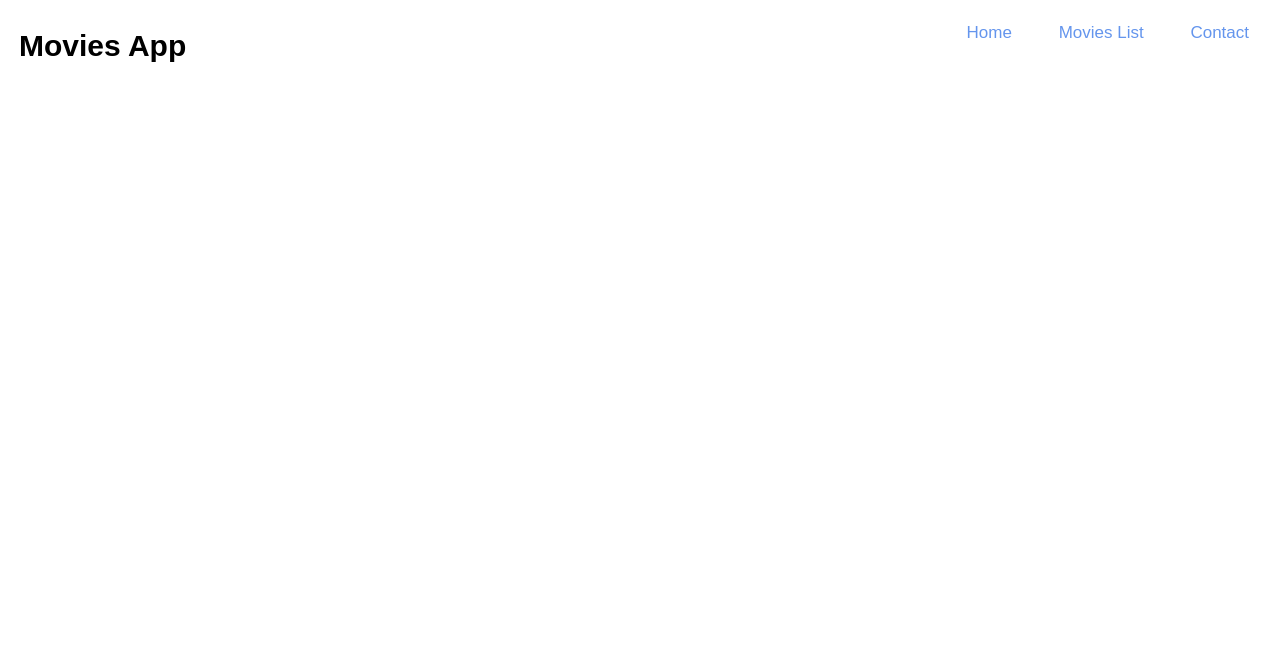
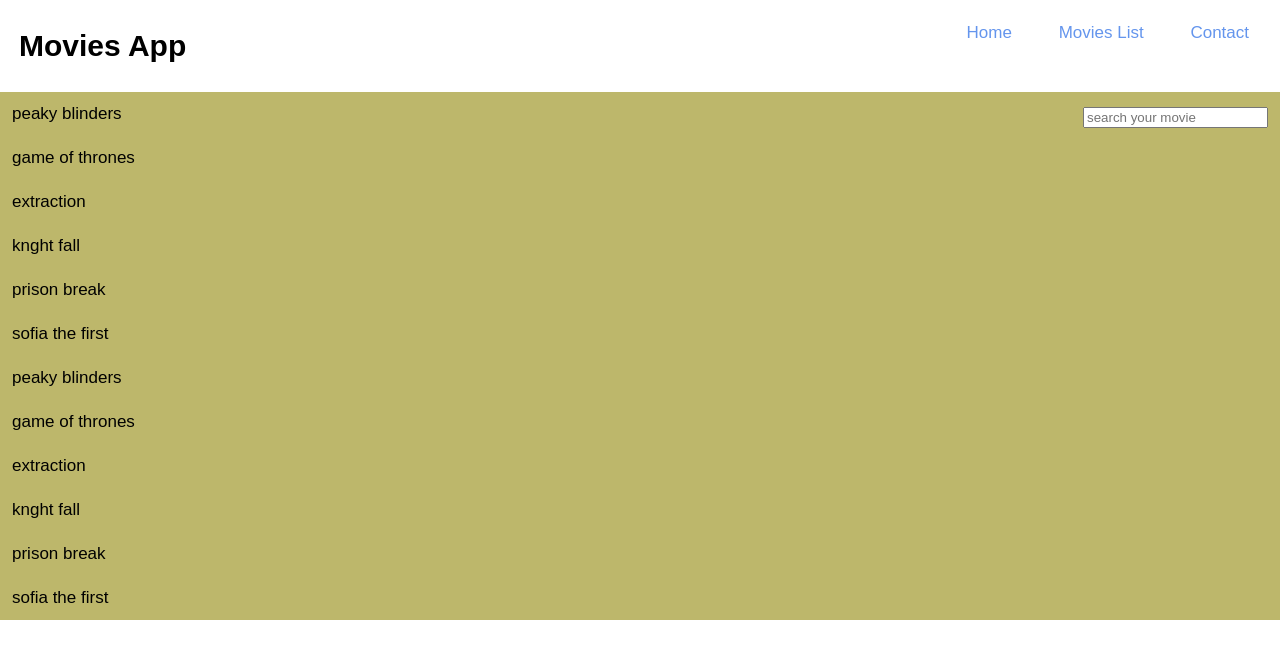
Before and after one commit to JoseOgam/moviesApp, a plain HTML site: page movies-list.html in a window 1280 px wide. Drawn offline with Linux system fonts and the light colour scheme.

Commit message:
implementing filters on the movie list to search for movies

```diff
--- a/movies-list.html
+++ b/movies-list.html
@@ -20,6 +20,14 @@
             </div>
         </nav>
     </div>
+    <div class="body-content">
+        <div id="search-movie">
+            <input id="input-search" type="text" placeholder="search your movie">
+        </div>
+        <div id="all-movies"></div>
+
+    </div>
+    <script src="/movies-list.js"></script>
 </body>
 
 </html>
--- /dev/null
+++ b/movies-list.js
@@ -0,0 +1,49 @@
+const moviesList = [{
+    title: "peaky blinders",
+    trailer: "Views"
+}, {
+    title: "game of thrones",
+    trailer: "Views"
+}, {
+    title: "extraction",
+    trailer: "Views"
+}, {
+    title: "knght fall",
+    trailer: "Views"
+}, {
+    title: "prison break",
+    trailer: "Views"
+}, {
+    title: "sofia the first",
+    trailer: "Views"
+}, ];
+
+const filters = {
+    searchMovie: ''
+}
+
+const renderMovies = (moviesList, filters) => {
+    var filteredMovie = moviesList.filter(function(list) {
+        return list.title.toLowerCase().includes(filters.searchMovie.toLowerCase());
+    })
+
+    document.querySelector("#all-movies").innerHTML = "";
+
+    filteredMovie.forEach(function(list) {
+        var movieEl = document.createElement("p");
+        movieEl.textContent = list.title;
+        document.querySelector("#all-movies").appendChild(movieEl);
+    });
+};
+renderMovies(moviesList, filters);
+
+document.querySelector("#input-search").addEventListener("input", (e) => {
+    filters.searchMovie = e.target.value;
+    renderMovies(moviesList, filters);
+})
+
+moviesList.forEach((moviesList) => {
+    let p = document.createElement("p");
+    p.textContent = moviesList.title;
+    document.querySelector("#all-movies").appendChild(p);
+});
--- a/movies.js
+++ b/movies.js
@@ -9,4 +9,4 @@ document.querySelector("#pause").addEventListener("click", (e) => {
         video.pause();
         button.innerHTML = "play"
     }
-})
+});
--- a/style.css
+++ b/style.css
@@ -10,6 +10,11 @@ body {
     font-size: 17px;
 }
 
+#all-movies p {
+    margin: 0;
+    padding: 12px;
+}
+
 h1 {
     text-align: center;
     color: #00539F;
@@ -17,7 +22,7 @@ h1 {
     padding: 20px 0;
 }
 
-p {
+.content p {
     color: darkkhaki;
     width: 1000px;
     /* border: 1px solid black; */
@@ -95,3 +100,18 @@ p {
     font-size: 30px;
     font-weight: bold;
 }
+
+
+/* movies-list css */
+
+#search-movie {
+    float: right;
+    padding: 12px;
+    line-height: 25px;
+    border-radius: 4px;
+    margin: 0;
+}
+
+.body-content {
+    background-color: darkkhaki;
+}
```
Also changed, not shown: 1 other file.
